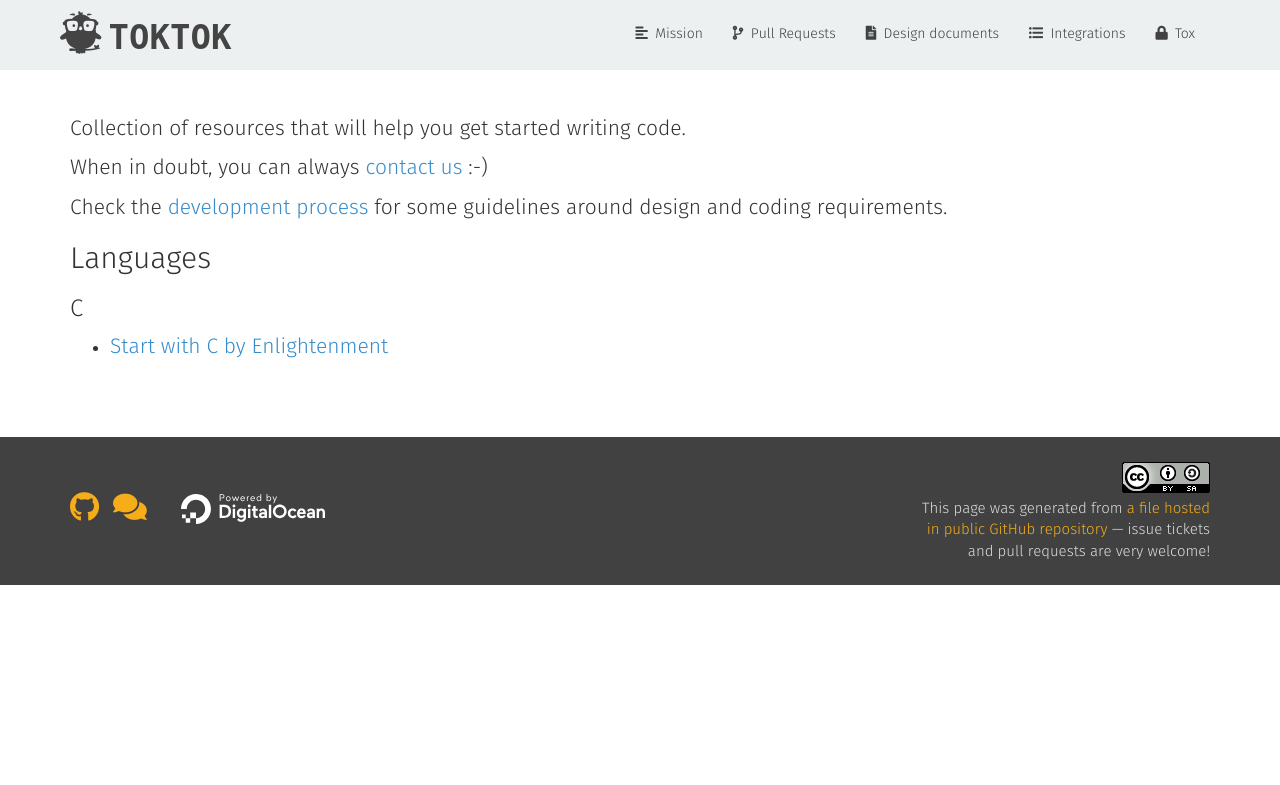
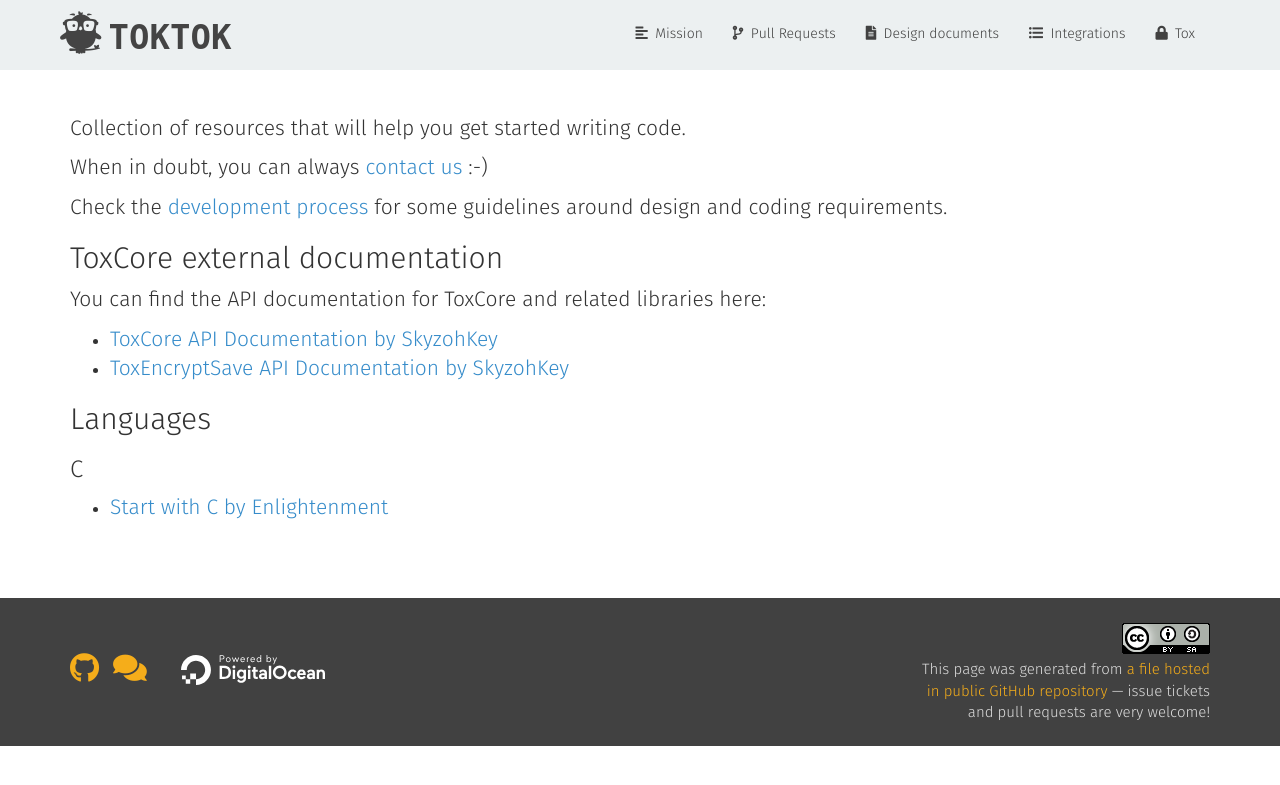
Before and after one commit to TokTok/website, a Jekyll site: the page built from toktok/get-started.md, in a window 1280 px wide. Shown: the top 785 px of the page. Built offline with Jekyll 4.4.1, drawn with Linux system fonts in a browser that asks for light colours; nearby versions of some CDN libraries.

Commit message:
Add ToxCore/ToxEncryptSave API documentation links

```diff
--- a/toktok/get-started.md
+++ b/toktok/get-started.md
@@ -10,6 +10,13 @@ When in doubt, you can always [contact us](index.html#contact-us) :-)
 Check the [development process](development.html) for some guidelines around
 design and coding requirements.
 
+# ToxCore external documentation
+
+You can find the API documentation for ToxCore and related libraries here:
+
+- [ToxCore API Documentation by SkyzohKey](http://ricinapp.github.io/toxcore/toxcore/index.htm)
+- [ToxEncryptSave API Documentation by SkyzohKey](http://ricinapp.github.io/toxencryptsave/toxencryptsave/index.htm)
+
 # Languages
 
 ## C
```
